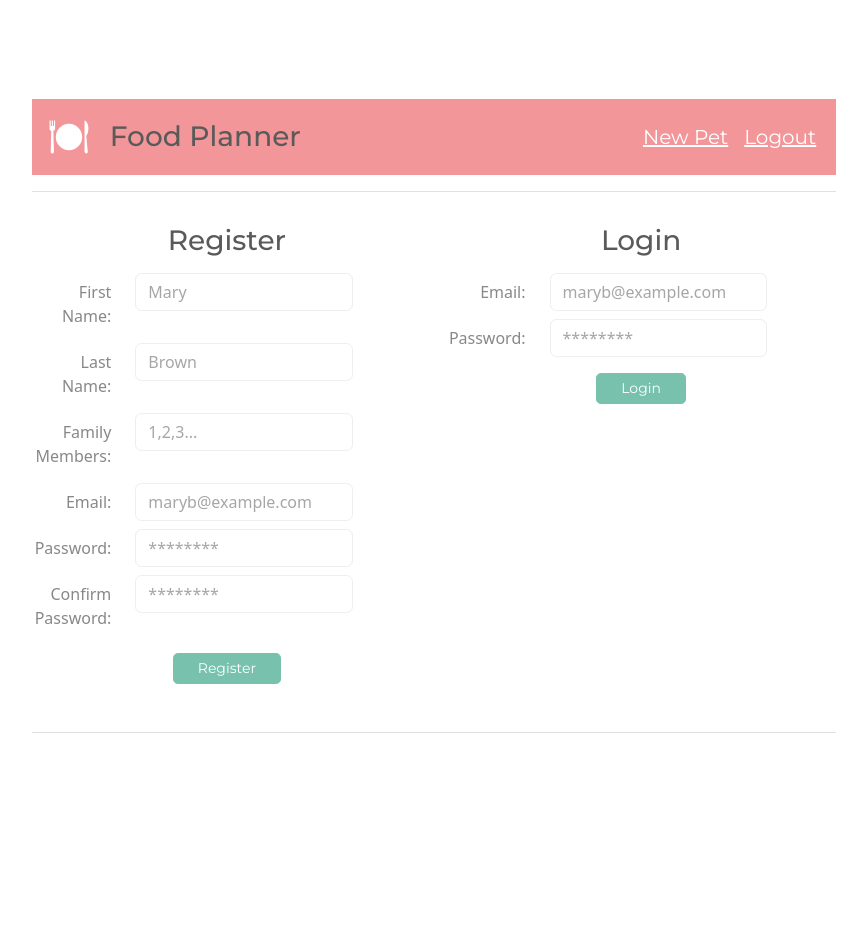
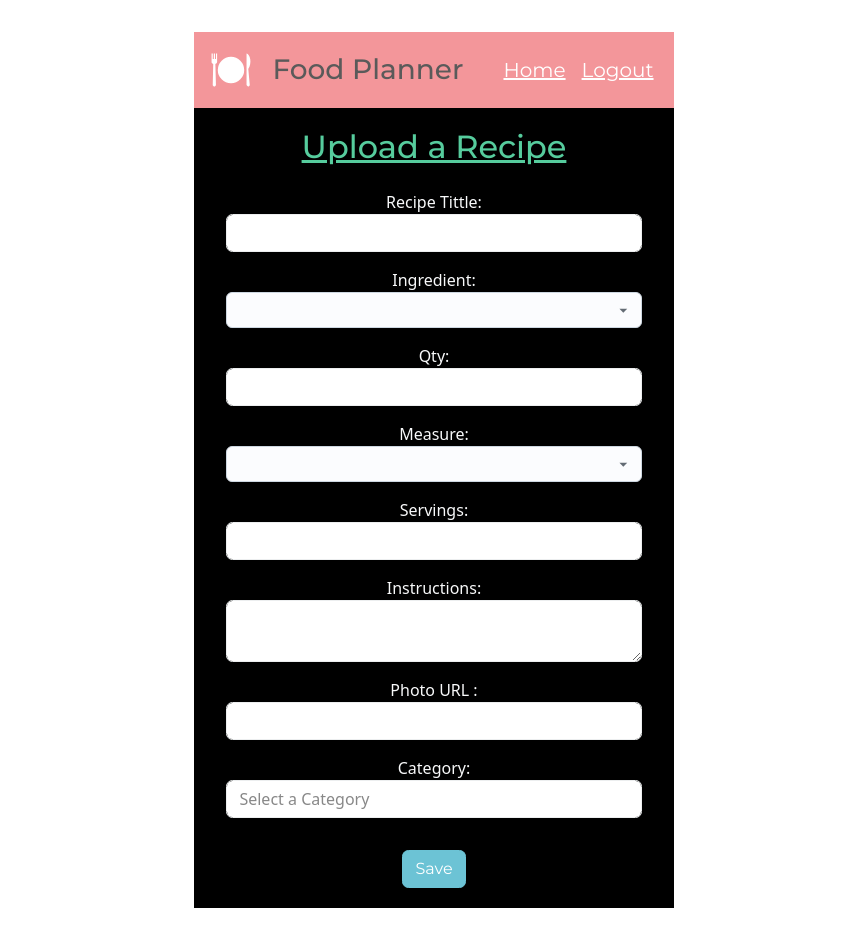
Before and after one commit to RhayzaC/Food_planner, a React (Vite) app in the folder client/: page /recipe/new in a window 1280 px wide. Before the commit this address led to /. Shown: the whole page, without its empty margins (206-1073 px from the left). Before the commit the page ends 800 px from the top, so only its background shows below. Built offline with nearby package versions, Linux system fonts and the light colour scheme.

Commit message:
new update sept 9

```diff
--- a/client/package.json
+++ b/client/package.json
@@ -10,6 +10,9 @@
     "preview": "vite preview"
   },
   "dependencies": {
+    "@emotion/react": "^11.11.1",
+    "@emotion/styled": "^11.11.0",
+    "@mui/joy": "^5.0.0-beta.5",
     "axios": "^1.5.0",
     "bootstrap": "^5.3.1",
     "bootswatch": "^5.3.1",
--- a/client/src/App.jsx
+++ b/client/src/App.jsx
@@ -1,7 +1,8 @@
 import './App.css';
-import HomeView from './View/HomePage.view';
 import { BrowserRouter, Navigate, Route, Routes } from "react-router-dom";
 import { useState } from 'react';
+import HomePage from './View/HomePage.view';
+import NewRecipe from './View/NewRecipe.view'
 //import ProtectedRoute from './Components/ProtectedRoutes.component';
 import "bootswatch/dist/minty/bootstrap.min.css";
 
@@ -11,7 +12,8 @@ function App() {
   return (
     <BrowserRouter>
       <Routes>
-        <Route index={true} path="/" element={<HomeView setUser={setUser} />} />
+        <Route index={true} path="/" element={<HomePage setUser={setUser} />} />
+        <Route index={true} path="/recipe/new/" element={<NewRecipe setUser={setUser} />} />
         {/*<Route path="/pirate/new/" element={<ProtectedRoute user={user} redirected={"/"}> <PirateCreateView /> </ProtectedRoute>} />
         <Route path="/pirate/:id" element={<ProtectedRoute user={user} redirected={"/"}> <PirateDetailView /> </ProtectedRoute>} />*/}
         <Route path='*' element={<Navigate to="/" />} />
--- a/client/src/Components/NavBar.jsx
+++ b/client/src/Components/NavBar.jsx
@@ -40,7 +40,7 @@ const NavBar = (props) => {
             { withCredentials: true }
         );
         localStorage.removeItem("user");
-        setUser(null)
+        //setUser(null)
         navigate("/")
 
         } catch (err) {
@@ -53,21 +53,12 @@ const NavBar = (props) => {
     // --------------------------------------------------
     return (
         <nav className="navbar navbar-dark bg-secondary">
-        <div className="container">
+        <div className="container bg">
             <Link to="/" className="navbar-brand d-flex align-items-center">
             <GiMeal size={50} className="p-1" />
             <h3 className="mx-3 my-0">Food Planner</h3>
             </Link>
             <div className="d-flex ms-auto">
-            {/* Link to CreatePage */}
-            {currentView !== "logRegPage" && currentView !== "addPage" && (
-                <Link
-                to="/pets/new"
-                className="nav-link text-white fs-5 mx-2 text-decoration-underline"
-                >
-                New Pet
-                </Link>
-            )}
             {/* Link to HomePage */}
             {currentView !== "logRegPage" && currentView !== "homePage" && (
                 <Link
--- /dev/null
+++ b/client/src/Components/NewRecipe.component.jsx
@@ -0,0 +1,138 @@
+import React, { useState } from 'react';
+import axios from 'axios';
+import { Container } from 'react-bootstrap';
+import { useNavigate} from 'react-router-dom';
+import Autocomplete from '@mui/joy/Autocomplete';
+//import Input from '@mui/joy/Input';
+
+
+function RecipeForm() {
+    const [recipeData, setRecipeData] = useState({
+        title: '',
+        ingredients: '',
+        measure:'',
+        qty:'',
+        servings:'',
+        instructions: '',
+        photo: '',
+        category: '',
+    });
+
+    const navigate = useNavigate();
+
+
+    const handleChange = (e) => {
+        const { name, value } = e.target;
+        setRecipeData({ ...recipeData, [name]: value });
+    };
+
+    const handleSubmit = async (e) => {
+        e.preventDefault();
+
+        try {
+        // Envía los datos al servidor para subir la receta
+        const response = await axios.post('http://localhost:8000/api/recipe/', recipeData);
+            console.log('Receta subida con éxito:', response.data);
+                navigate(`/`);
+        } catch (error) {
+        console.error('Error al subir la receta:', error);
+        }
+    };
+    return (
+        <div style={{ backgroundColor: "black", minHeight: "100vh", padding: "20px" }}>
+        <Container>
+            <h2 className='text-success text-decoration-underline mb-4'>Upload a Recipe</h2>
+            <form onSubmit={handleSubmit}>
+                <div className="mb-3">
+                <label className='text-light' htmlFor="title">Recipe Tittle:</label>
+                <input
+                    type="text"
+                    className='form-control'
+                    id="title"
+                    name="title"
+                    value={recipeData.title}
+                    onChange={handleChange}
+                    required
+                />
+                </div>
+                <div className="mb-3">
+                    <label className='text-light' htmlFor="ingredients">Ingredient:</label>
+                        <Autocomplete options={['Option 1', 'Option 2', 'Option 3']} />
+                </div>
+                <div className="mb-3">
+                <label className='text-light' htmlFor="qty">Qty:</label>
+                    <input
+                        type="number"
+                        className='form-control'
+                        id="qty"
+                        name="qty"
+                        value={recipeData.qty}
+                        onChange={handleChange}
+                        required
+                    />
+                </div>
+                <div className="mb-3">
+                    <label className='text-light' htmlFor="measure">Measure:</label>
+                        <Autocomplete options={['Option 1', 'Option 2', 'Option 3']} />
+                </div>
+                <div className="mb-3">
+                    <label className='text-light' htmlFor="servings">Servings:</label>
+                        <input
+                            type="number"
+                            className='form-control'
+                            id="servings"
+                            name="servings"
+                            value={recipeData.servings}
+                            onChange={handleChange}
+                            required
+                        />
+                </div>
+                <div className="mb-3">
+                <label className='text-light' htmlFor="instructions">Instructions:</label>
+                    <textarea
+                        className='form-control'
+                        id="instructions"
+                        name="instructions"
+                        value={recipeData.instructions}
+                        onChange={handleChange}
+                        required
+                    />
+                </div>
+                <div className="mb-3">
+                <label className='text-light' htmlFor="photo">Photo URL :</label>
+                    <input
+                        type="text"
+                        className='form-control'
+                        id="photo"
+                        name="photo"
+                        value={recipeData.photo}
+                        onChange={handleChange}
+                        required
+                    />
+                </div>
+                <div className="mb-3">
+            <label className='text-light' htmlFor="category">Category:</label>
+                <select
+                    id="category"
+                    name="category"
+                    className='form-control'
+                    value={recipeData.category}
+                    onChange={handleChange}
+                    required
+                >
+                    <option value=""> Select a Category </option>
+                        <option value="Appetizers">Breakfast</option>
+                        <option value="Main Course">Lunch</option>
+                        <option value="Chicken">Dinner</option>
+                        <option value="Chicken">Snacks</option>
+                </select>
+            </div>
+            <button className="btn btn-info mt-3" type="submit">Save</button>
+            </form>
+            </Container>
+        </div>
+
+    );
+}
+
+export default RecipeForm;
--- /dev/null
+++ b/client/src/View/NewRecipe.view.jsx
@@ -0,0 +1,15 @@
+import React from 'react';
+import RecipeForm from '../Components/NewRecipe.component';
+import NavBar from '../Components/NavBar';
+
+const RecipesUploadView = () => {
+    return (
+    <div>
+        <NavBar/>
+        <RecipeForm />
+
+        </div>
+    );
+};
+
+export default RecipesUploadView;
```
Also changed, not shown: 1 other file (tests, documents, lock files or other folders).
